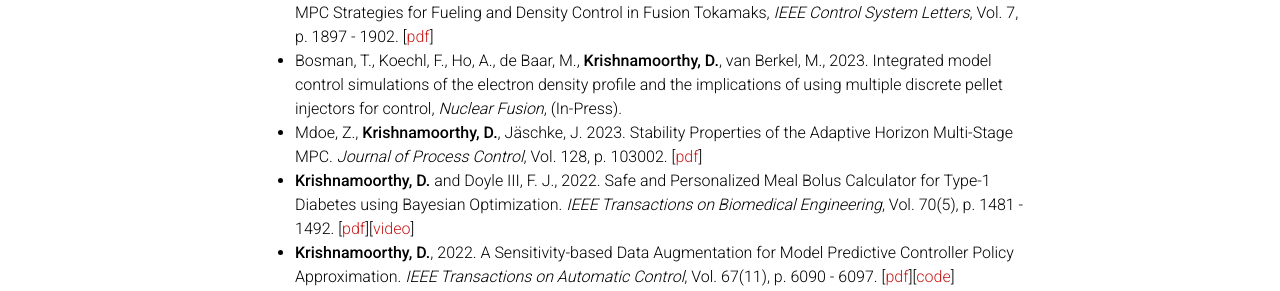
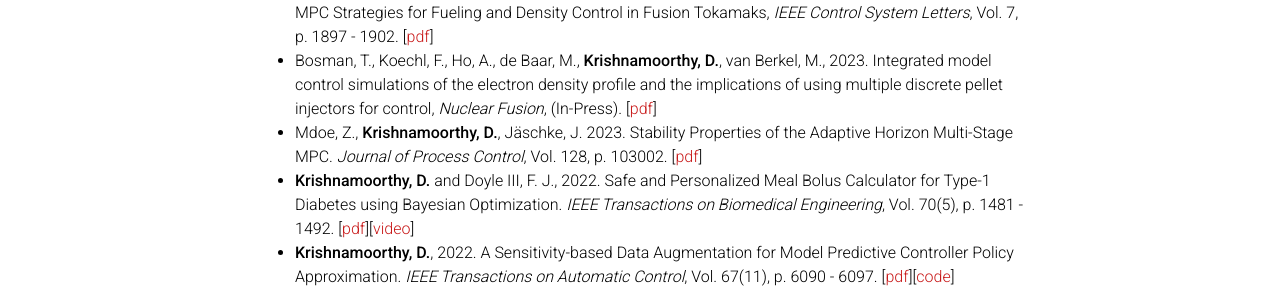
Before and after one commit to dinesh-krishnamoorthy/dinesh-krishnamoorthy.github.io, a Jekyll site: the page built from _pages/publications.md, in a window 1280 px wide and 900 px high. Shown: the part 450-741 px from the top of the window. Built offline with Jekyll 4.4.1, drawn with Linux system fonts in a browser that asks for light colours; comment, search, counter and statistics services are not loaded; a style sheet for code colours, icons or effects is not loaded.

Commit message:
Update publications.md

```diff
--- a/_pages/publications.md
+++ b/_pages/publications.md
@@ -17,7 +17,7 @@
 ### Journal Publications
 * **Krishnamoorthy, D.**, 2023. An Improved Data Augmentation Scheme for Model Predictive Control Policy Approximation, _IEEE Control System Letters_, Vol. 7, p. 1867 - 1872. [[pdf](https://arxiv.org/pdf/2303.05607.pdf)]
 * Orrico, C. A., van Berkel, M., Bosman, T., Heemels, W.P.M.H., **Krishnamoorthy, D.**, 2023. Mixed-Integer MPC Strategies for Fueling and Density Control in Fusion Tokamaks, _IEEE Control System Letters_, Vol. 7, p. 1897 - 1902. [[pdf](https://arxiv.org/pdf/2306.00415.pdf)]
-* Bosman, T.,  Koechl, F., Ho, A., de Baar, M., **Krishnamoorthy, D.**, van Berkel, M., 2023. Integrated model control simulations of the electron density profile and the implications of using multiple discrete pellet injectors for control, _Nuclear Fusion_, (In-Press).
+* Bosman, T.,  Koechl, F., Ho, A., de Baar, M., **Krishnamoorthy, D.**, van Berkel, M., 2023. Integrated model control simulations of the electron density profile and the implications of using multiple discrete pellet injectors for control, _Nuclear Fusion_, (In-Press). [[pdf](https://iopscience.iop.org/article/10.1088/1741-4326/ad0251/meta)]
 * Mdoe, Z., **Krishnamoorthy, D.**, Jäschke, J. 2023. Stability Properties of the Adaptive Horizon Multi-Stage MPC. _Journal of Process Control_, Vol. 128, p. 103002. [[pdf](https://www.sciencedirect.com/science/article/pii/S0959152423000811)]
 * **Krishnamoorthy, D.** and Doyle III, F. J., 2022.  Safe and Personalized Meal Bolus Calculator for Type-1 Diabetes using Bayesian Optimization. _IEEE Transactions on Biomedical Engineering_, Vol. 70(5), p. 1481 - 1492. [[pdf](https://www.dropbox.com/s/zjmp8uzozj3lqsl/main_BolusCalculator.pdf?dl=0)][[video](https://youtu.be/VMV64__1I8A)]
 * **Krishnamoorthy, D.**, 2022. A Sensitivity-based Data Augmentation for Model Predictive Controller Policy Approximation. _IEEE Transactions on Automatic Control_, Vol. 67(11), p. 6090 - 6097. [[pdf](https://arxiv.org/pdf/2009.07398.pdf)][[code](https://github.com/dinesh-krishnamoorthy/Sensitivity-DataAugmentation)]
```
